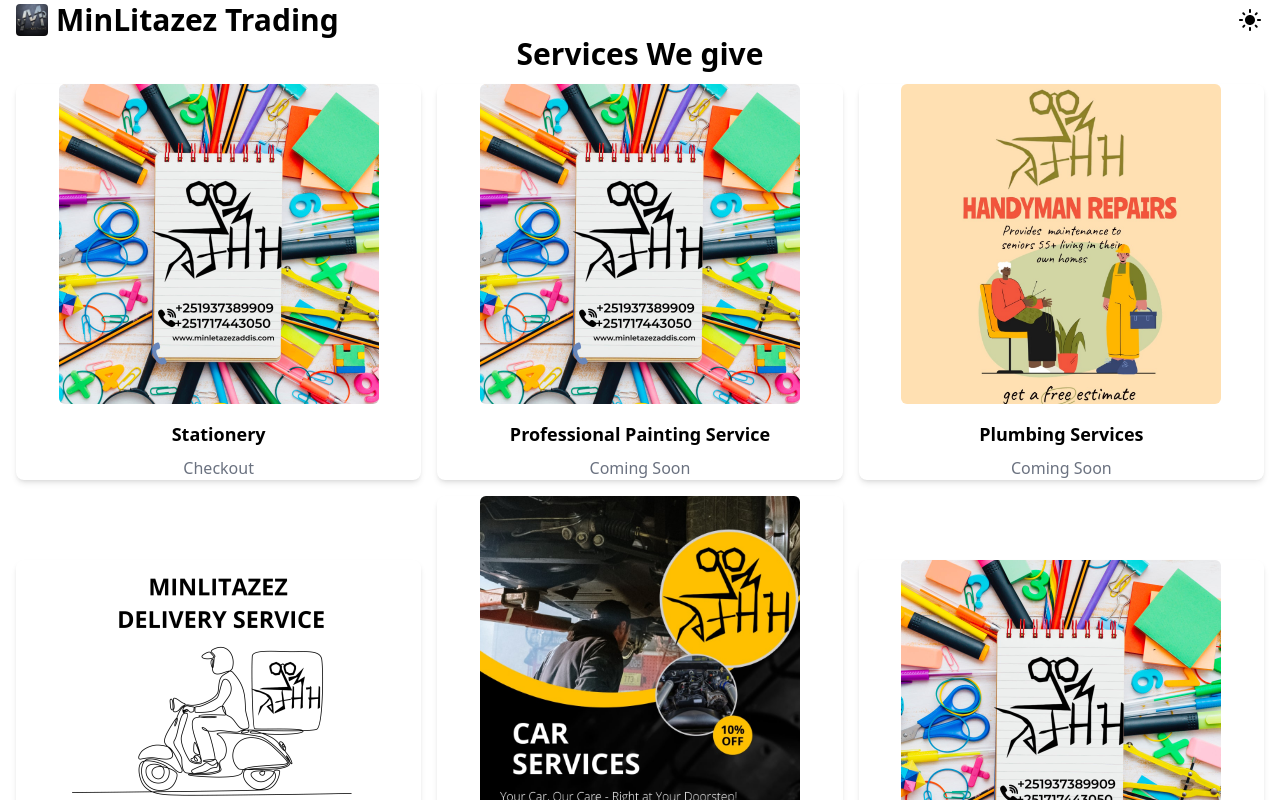
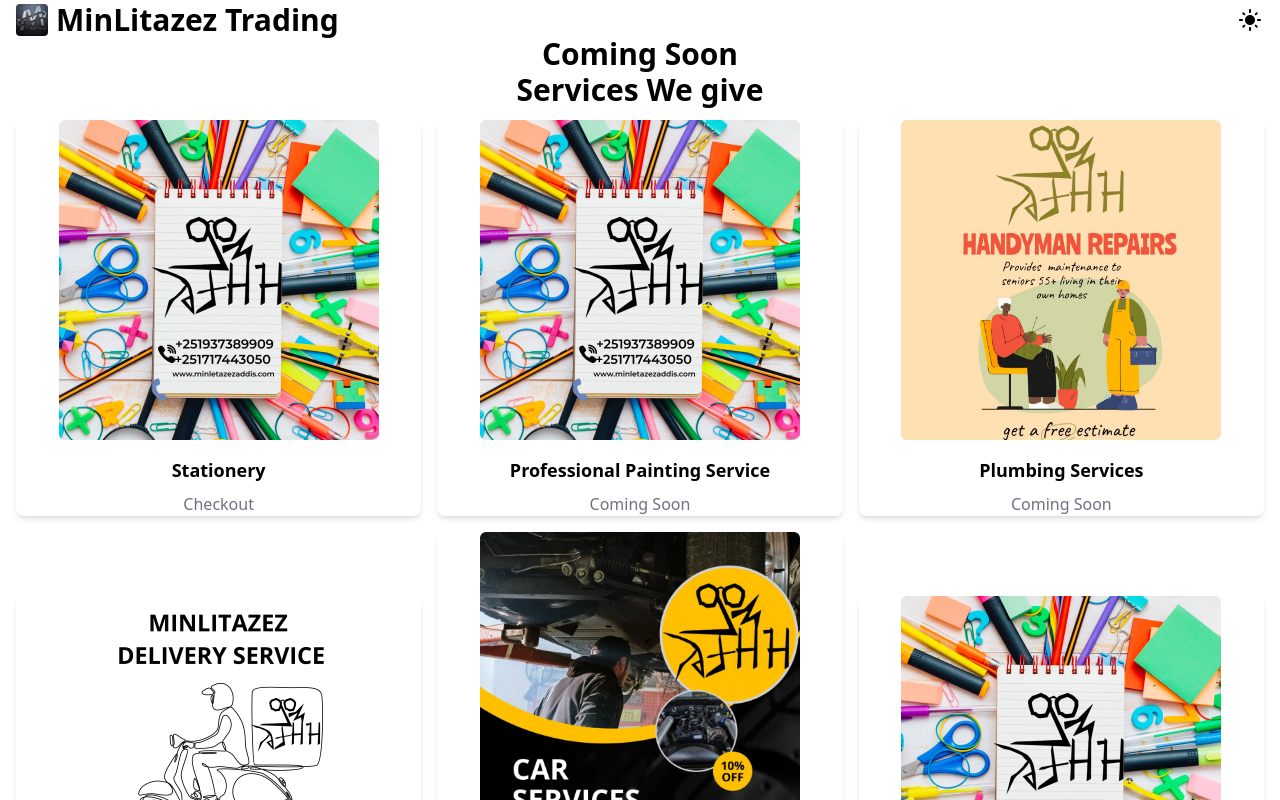
Before and after one commit to abdullah75f/MinLitazez, a React (Vite) app: page / in a window 1280 px wide. Shown: the top 800 px of the page. Built offline with nearby package versions, Linux system fonts and the light colour scheme.

Commit message:
Initial Commit

```diff
--- a/src/pages/Home.tsx
+++ b/src/pages/Home.tsx
@@ -8,6 +8,7 @@
 
     return (
         <div>
+            <h2 className="text-center text-3xl font-bold">Coming Soon</h2>
             <h2 className="text-center text-3xl font-bold">Services We give</h2>
             <ul className="my-3 grid grid-cols-1 sm:grid-cols-2 lg:grid-cols-3 gap-4 items-center justify-center">
                 {ServicesList.map((service, index) => (
```
